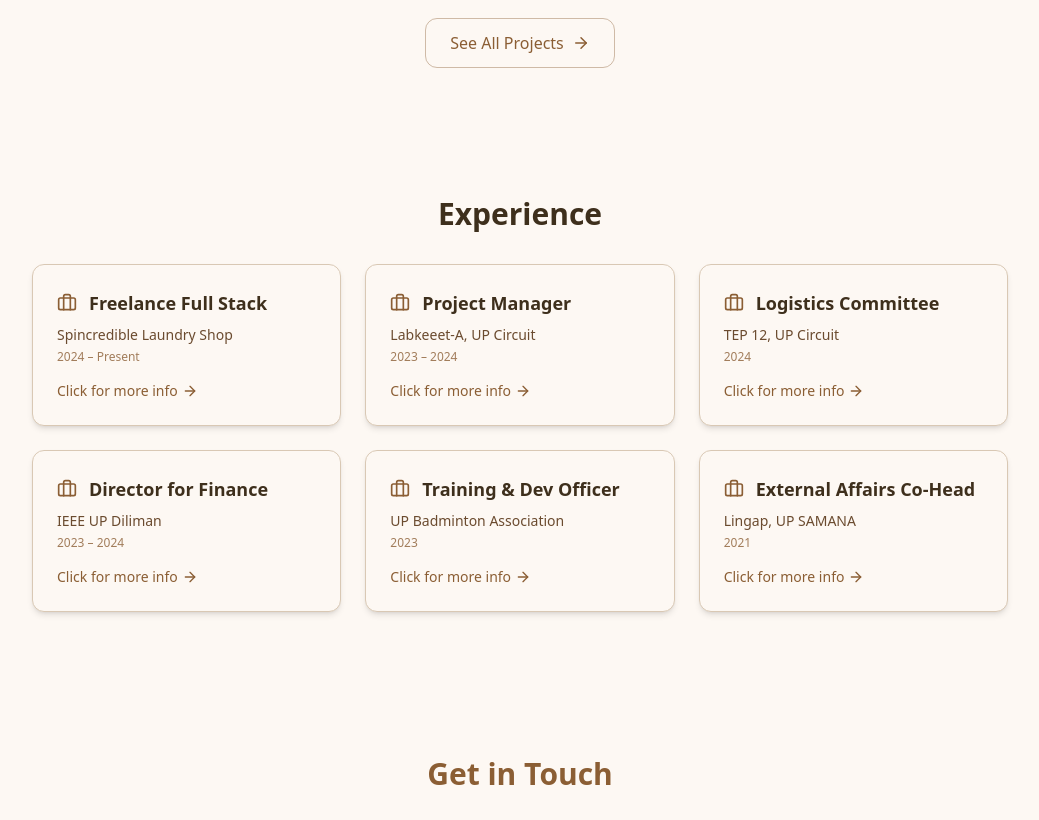
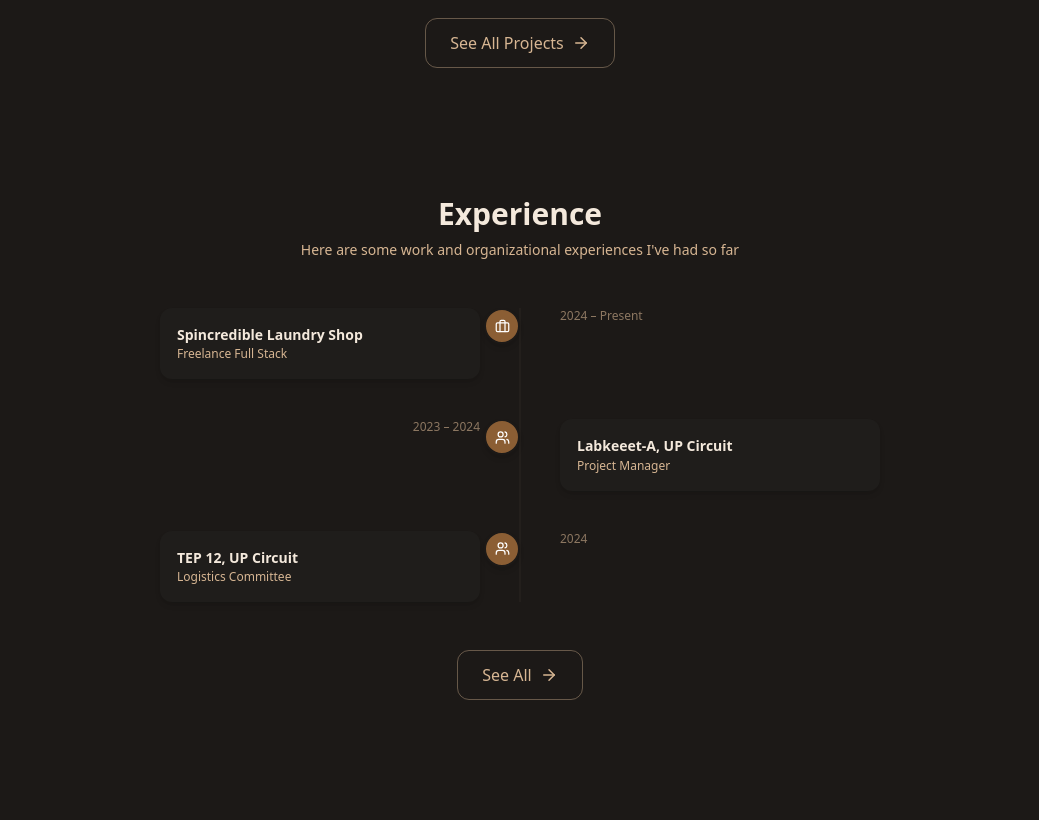
Before and after one commit to lyle0129/lyle-trillanes-portfolio, a React (Vite) app in the folder trillanes-lyle/: page / in a window 1280 px wide. Shown: the part 1960-2780 px from the top of the page, without its empty margins (120-1159 px from the left). Built offline with nearby package versions, Linux system fonts and the light colour scheme.

Commit message:
Experiences timeline.

```diff
--- a/trillanes-lyle/src/App.jsx
+++ b/trillanes-lyle/src/App.jsx
@@ -92,7 +92,8 @@ function DotGrid({ isDark }) {
 
 function App() {
   const [isDark, setIsDark] = useState(() => {
-    return localStorage.getItem("theme") === "dark";
+    const saved = localStorage.getItem("theme");
+    return saved ? saved === "dark" : true;
   });
 
   useEffect(() => {
@@ -111,7 +112,7 @@ function App() {
   function Layout() {
     return (
       <div className="relative bg-[#fdf8f3] text-[#3e2f1c] dark:bg-[#1c1917] dark:text-[#f4e9dc] transition-colors duration-500 min-h-screen">
-        <DotGrid isDark={isDark} />
+        {!window.matchMedia("(hover: none)").matches && <DotGrid isDark={isDark} />}
         <div className="relative z-10">
           <Outlet />
         </div>
--- a/trillanes-lyle/src/components/Experience.jsx
+++ b/trillanes-lyle/src/components/Experience.jsx
@@ -1,201 +1,224 @@
-import { useState, useEffect } from "react";
-import { X, Briefcase, ArrowRight } from "lucide-react";
-import { motion } from "framer-motion";
+import { useState } from "react";
+import { Briefcase, Users, ArrowRight, ChevronUp, ChevronDown } from "lucide-react";
+import { motion, AnimatePresence } from "framer-motion";
+import experiences from "./data/ExperienceData";
 
-const experiences = [
-  {
-    role: "Freelance Full Stack",
-    company: "Spincredible Laundry Shop",
-    date: "2024 – Present",
-    highlights: [
-      "Developed a POS system (TuldokBenta) deployed as a web application using React, Express, and PostgreSQL, which is used in the family business to help keep track of daily sales and inventory.",
-      "Automated laundry shop workflow and maintained operational integrity through streamlined processes.",
-      "Oversee daily shop operations, including closing procedures, cash handling, and contributing to key business decisions.",
-      "Implemented CI/CD pipelines that constantly updates for the ease of use of the Application.",
-    ],
-  },
-  {
-    role: "Project Manager",
-    company: "Labkeeet-A, UP Circuit",
-    date: "2023 – 2024",
-    highlights: [
-      "Facilitated the overall execution of this project from marketing to operations.",
-      "Coordinated project milestones and deliverables.",
-      "Delivered a record-breaking increase in social media reach and interaction with an increase of 15.6K in the total reach breakdown.",
-    ],
-  },
-  {
-    role: "Logistics Committee",
-    company: "TEP 12, UP Circuit",
-    date: "2024",
-    highlights: [
-      "The E-Waste Project (TEP) is an annual event that seeks to address the increasing environmental risks and hazards brought about by the improper disposal of electronic waste.",
-      "Helped in overseeing storage management operations, ensuring proper organization and accessibility.",
-      "Developed an automated inventory management app using Google Appscript and integrated it with Google Sheets and Google Forms.",
-    ],
-  },
-  {
-    role: "Director for Finance",
-    company: "IEEE UP Diliman",
-    date: "2023 – 2024",
-    highlights: [
-      "Spearheaded the Finance committee for the Institute of Electrical and Electronics Engineers University of the Philippines Diliman Student Branch.",
-      "Fulfilled to liquefy frozen assets of 2 years in this term, raising the organization’s operation equity to more than 500%.",
-      "Guided in the return of merchandise selling as one of its income-generating activities.",
-      "Responsible for securing sponsorships from partner companies with our events.",
-    ],
-  },
-  {
-    role: "Training & Dev Officer",
-    company: "UP Badminton Association",
-    date: "2023",
-    highlights: [
-      "Planned and oversaw activities and responsibilities bestowed upon the Training and Development committee.",
-      "Helped with the planning and execution of the 2nd BadAss League Cup.",
-    ],
-  },
-  {
-    role: "External Affairs Co-Head",
-    company: "Lingap, UP SAMANA",
-    date: "2021",
-    highlights: [
-      "Secured 60% of the total funds collected during the fundraising event by successfully closing individual donor contributions.",
-      "Managed external Sponsorships, partnerships, and donations.",
-      "Organized outreach initiatives and provided documentation.",
-    ],
-  },
-];
+const PREVIEW_COUNT = 3;
 
 export default function Experience() {
-  const [selectedExp, setSelectedExp] = useState(null);
+  const [showAll, setShowAll] = useState(false);
+  const [hoveredIndex, setHoveredIndex] = useState(null);
+  const [expandedIndex, setExpandedIndex] = useState(null);
 
-  useEffect(() => {
-    const handleKeyDown = (e) => {
-      if (e.key === "Escape") {
-        setSelectedExp(null);
-        // Restore history if modal was opened
-        if (window.history.state?.modalOpen) {
-          window.history.back();
-        }
-      }
-    };
-
-    const handlePopState = () => {
-      // When user presses the back button
-      if (selectedExp) {
-        setSelectedExp(null);
-      }
-    };
-
-    // When modal opens, push a new state so Back closes it
-    if (selectedExp) {
-      window.history.pushState({ modalOpen: true }, "");
-    }
-
-    window.addEventListener("keydown", handleKeyDown);
-    window.addEventListener("popstate", handlePopState);
-
-    return () => {
-      window.removeEventListener("keydown", handleKeyDown);
-      window.removeEventListener("popstate", handlePopState);
-    };
-  }, [selectedExp]);
+  const displayed = showAll ? experiences : experiences.slice(0, PREVIEW_COUNT);
 
   return (
-    <section id="experience" className="py-16">
-      <h2 className="text-3xl font-bold mb-8 text-center">Experience</h2>
+    <section id="experience" className="py-16 px-4 sm:px-8">
+      {/* Header */}
+      <h2 className="text-3xl font-bold mb-2 text-center text-[#3e2f1c] dark:text-[#f4e9dc]">
+        Experience
+      </h2>
+      <p className="text-center text-sm text-[#8b5e34] dark:text-[#d7b693] mb-12">
+        Here are some work and organizational experiences I've had so far
+      </p>
 
-      {/* Experience Grid */}
-      <div className="grid grid-cols-1 sm:grid-cols-2 lg:grid-cols-3 gap-6">
-        {experiences.map((exp, index) => (
+      {/* Timeline */}
+      <div className="relative max-w-3xl mx-auto">
+        {/* Vertical line — centered on md+, left-pinned on mobile */}
+        <div className="absolute left-5 sm:left-5 md:left-1/2 md:-translate-x-1/2 top-0 bottom-0 w-px bg-[#d9c8b4] dark:bg-[#2a2623]" />
+
+        <div className="flex flex-col gap-10">
+          {displayed.map((exp, index) => {
+            const isLeft = index % 2 === 0;
+            const isHovered = hoveredIndex === index;
+            const Icon = exp.type === "work" ? Briefcase : Users;
+
+            return (
               <motion.div
                 key={index}
-          onClick={() => setSelectedExp(exp)}
-          initial={{ opacity: 0, scale: 0.95, y: 12 }}
-          whileInView={{ opacity: 1, scale: 1, y: 0 }}
-          transition={{
-            duration: 0.3,
-            ease: "easeOut",
-            delay: index * 0.1, // 👈 optional stagger effect
+                initial={{ opacity: 0, y: 16 }}
+                whileInView={{ opacity: 1, y: 0 }}
+                transition={{ duration: 0.35, ease: "easeOut", delay: index * 0.07 }}
+                viewport={{ once: true, amount: 0.3 }}
+                className="relative flex items-start"
+              >
+                {/* Mobile layout — dot on left, card + date on right */}
+                <div className="flex md:hidden w-full items-start">
+                  {/* Dot */}
+                  <div
+                    className="z-10 w-9 h-9 shrink-0 rounded-full flex items-center justify-center shadow-md border-2 border-[#fdf8f3] dark:border-[#1c1917] transition-transform duration-300"
+                    style={{
+                      backgroundColor: exp.accentColor,
+                      transform: expandedIndex === index ? "scale(1.2)" : "scale(1)",
                     }}
-          viewport={{ once: true, amount: 0.3 }} // 👈 triggers each time card enters
-          className="bg-[#fdf8f3] dark:bg-[#1f1d1b] p-6 rounded-xl shadow-md border border-[#d9c8b4] dark:border-[#2a2623] cursor-pointer hover:translate-y-[-3px] hover:shadow-lg transition"
                   >
-          {/* <div
-            key={index}
-            onClick={() => setSelectedExp(exp)}
-            className="bg-[#fdf8f3] dark:bg-[#1f1d1b] p-6 rounded-xl shadow-md border border-[#d9c8b4] dark:border-[#2a2623] cursor-pointer hover:translate-y-[-3px] hover:shadow-lg transition"
-          > */}
-            <div className="flex items-center gap-3 mb-2">
-              <Briefcase className="text-[#8b5e34] dark:text-[#d7b693]" size={20} />
-              <h3 className="text-lg font-semibold text-[#3e2f1c] dark:text-[#f4e9dc]">
-                {exp.role}
-              </h3>
+                    <Icon size={15} color="#fff" />
                   </div>
-            <p className="text-sm text-[#6b4b2f] dark:text-[#d1bfa7] mb-1">
-              {exp.company}
-            </p>
-            <span className="text-xs text-[#8b5e34]/80 dark:text-[#d7b693]/70 block mb-4">
+                  {/* Card + date */}
+                  <div className="ml-4 flex-1 min-w-0">
+                    <span className="block text-xs text-[#8b5e34]/70 dark:text-[#d7b693]/60 mb-1.5">
                       {exp.date}
                     </span>
-
-            {/* 🔹 "Click for more info" Indicator */}
-            <div className="flex items-center text-[#8b5e34] dark:text-[#d7b693] text-sm font-medium group">
-              <span className="mr-1">Click for more info</span>
-              <ArrowRight
-                size={16}
-                className="transition-transform duration-300 group-hover:translate-x-1"
+                    <TimelineCard
+                      exp={exp}
+                      isHovered={isHovered}
+                      onMouseEnter={() => setHoveredIndex(index)}
+                      onMouseLeave={() => setHoveredIndex(null)}
+                      accentColor={exp.accentColor}
+                      fullWidth
+                      isMobileExpanded={expandedIndex === index}
+                      onMobileToggle={() =>
+                        setExpandedIndex((prev) => (prev === index ? null : index))
+                      }
                     />
                   </div>
-          {/* </div> */}
-          </motion.div>
-        ))}
                 </div>
 
-      {/* Modal */}
-      {selectedExp && (
+                {/* Desktop layout — alternating */}
+                <div className="hidden md:flex w-full items-start">
+                  {/* Dot */}
                   <div
-          className="fixed inset-0 bg-black/40 backdrop-blur-sm flex items-center justify-center z-50 px-4"
-          onClick={() => setSelectedExp(null)}
+                    className="absolute left-1/2 -translate-x-1/2 z-10 w-9 h-9 rounded-full flex items-center justify-center shadow-md border-2 border-[#fdf8f3] dark:border-[#1c1917] transition-transform duration-300"
+                    style={{
+                      backgroundColor: exp.accentColor,
+                      transform: `translateX(-50%) ${isHovered ? "scale(1.2)" : "scale(1)"}`,
+                    }}
                   >
-          <div
-            className="relative bg-white dark:bg-[#2b2521] p-6 rounded-xl shadow-xl w-full max-w-lg max-h-[85vh] overflow-y-auto"
-            onClick={(e) => e.stopPropagation()}
-          >
-            {/* Close Button */}
-            <button
-              onClick={() => setSelectedExp(null)}
-              className="absolute top-3 right-3 text-gray-400 hover:text-gray-700 dark:hover:text-gray-200 transition"
-            >
-              <X size={22} />
-            </button>
-
-            {/* Modal Content */}
-            <div className="flex items-center gap-3 mb-3">
-              <Briefcase className="text-[#8b5e34] dark:text-[#d7b693]" size={24} />
-              <h2 className="text-xl font-semibold text-[#3e2f1c] dark:text-[#f4e9dc]">
-                {selectedExp.role}
-              </h2>
+                    <Icon size={15} color="#fff" />
                   </div>
 
-            <p className="text-sm text-[#6b4b2f] dark:text-[#d1bfa7] mb-1">
-              {selectedExp.company}
-            </p>
-            <span className="block text-xs text-[#8b5e34]/80 dark:text-[#d7b693]/70 mb-4">
-              {selectedExp.date}
+                  {isLeft ? (
+                    <>
+                      <div className="w-1/2 pr-10 flex justify-end">
+                        <TimelineCard
+                          exp={exp}
+                          isHovered={isHovered}
+                          onMouseEnter={() => setHoveredIndex(index)}
+                          onMouseLeave={() => setHoveredIndex(null)}
+                          accentColor={exp.accentColor}
+                        />
+                      </div>
+                      <div className="w-1/2 pl-10 flex items-center">
+                        <span className="text-xs text-[#8b5e34]/70 dark:text-[#d7b693]/60">
+                          {exp.date}
                         </span>
+                      </div>
+                    </>
+                  ) : (
+                    <>
+                      <div className="w-1/2 pr-10 flex justify-end items-center">
+                        <span className="text-xs text-[#8b5e34]/70 dark:text-[#d7b693]/60">
+                          {exp.date}
+                        </span>
+                      </div>
+                      <div className="w-1/2 pl-10">
+                        <TimelineCard
+                          exp={exp}
+                          isHovered={isHovered}
+                          onMouseEnter={() => setHoveredIndex(index)}
+                          onMouseLeave={() => setHoveredIndex(null)}
+                          accentColor={exp.accentColor}
+                        />
+                      </div>
+                    </>
+                  )}
+                </div>
+              </motion.div>
+            );
+          })}
+        </div>
+      </div>
 
-            <h3 className="text-md font-semibold text-[#3e2f1c] dark:text-[#f4e9dc] mb-2">
-              Highlights
-            </h3>
-            <ul className="list-disc pl-5 space-y-2 text-sm text-[#6b4b2f] dark:text-[#d1bfa7]">
-              {selectedExp.highlights.map((point, idx) => (
-                <li key={idx}>{point}</li>
-              ))}
-            </ul>
-          </div>
+      {/* See All / Show Less */}
+      {experiences.length > PREVIEW_COUNT && (
+        <div className="flex justify-center mt-12">
+          <button
+            onClick={() => setShowAll((prev) => !prev)}
+            className="flex items-center gap-2 px-6 py-3 rounded-xl border border-[#8b5e34]/40 dark:border-[#d7b693]/40 text-[#8b5e34] dark:text-[#d7b693] hover:bg-[#8b5e34] hover:dark:bg-[#d7b693] hover:text-white hover:dark:text-[#1c1917] hover:border-transparent transition font-medium"
+          >
+            {showAll ? (
+              <>
+                Show Less <ChevronUp size={18} />
+              </>
+            ) : (
+              <>
+                See All <ArrowRight size={18} />
+              </>
+            )}
+          </button>
         </div>
       )}
     </section>
   );
 }
+
+function TimelineCard({ exp, isHovered, onMouseEnter, onMouseLeave, accentColor, fullWidth, isMobileExpanded, onMobileToggle }) {
+  const showHighlights = onMobileToggle ? isMobileExpanded : isHovered;
+
+  return (
+    <div
+      onMouseEnter={onMouseEnter}
+      onMouseLeave={onMouseLeave}
+      className={`relative cursor-default rounded-xl border bg-[#fdf8f3] dark:bg-[#1f1d1b] shadow-md transition-all duration-300 ${fullWidth ? "w-full" : "w-full max-w-xs"}`}
+      style={{
+        borderColor: showHighlights ? accentColor : "transparent",
+        borderWidth: "1.5px",
+        boxShadow: showHighlights
+          ? `0 0 0 1px ${accentColor}33, 0 8px 24px ${accentColor}22`
+          : undefined,
+      }}
+    >
+      {/* Always-visible header */}
+      <div
+        className={`p-4 flex items-start justify-between gap-2 ${onMobileToggle ? "cursor-pointer select-none" : ""}`}
+        onClick={onMobileToggle}
+      >
+        <div>
+          <p className="text-sm font-semibold text-[#3e2f1c] dark:text-[#f4e9dc] leading-snug">
+            {exp.company}
+          </p>
+          <p className="text-xs text-[#8b5e34] dark:text-[#d7b693] mt-0.5">{exp.role}</p>
+        </div>
+
+        {/* Chevron — mobile only */}
+        {onMobileToggle && (
+          <motion.div
+            animate={{ rotate: isMobileExpanded ? 180 : 0 }}
+            transition={{ duration: 0.2 }}
+            className="shrink-0 mt-0.5"
+          >
+            <ChevronDown size={16} style={{ color: accentColor }} />
+          </motion.div>
+        )}
+      </div>
+
+      {/* Highlights — hover on desktop, tap-toggle on mobile */}
+      <AnimatePresence>
+        {showHighlights && (
+          <motion.div
+            initial={{ opacity: 0, height: 0 }}
+            animate={{ opacity: 1, height: "auto" }}
+            exit={{ opacity: 0, height: 0 }}
+            transition={{ duration: 0.25, ease: "easeInOut" }}
+            className="overflow-hidden"
+          >
+            <ul className="px-4 pb-4 space-y-1.5 border-t border-[#d9c8b4] dark:border-[#2a2623] pt-3">
+              {exp.highlights.map((point, idx) => (
+                <li
+                  key={idx}
+                  className="flex gap-2 text-xs text-[#6b4b2f] dark:text-[#d1bfa7] leading-relaxed"
+                >
+                  <span
+                    className="mt-1.5 w-1.5 h-1.5 rounded-full shrink-0"
+                    style={{ backgroundColor: accentColor }}
+                  />
+                  {point}
+                </li>
+              ))}
+            </ul>
+          </motion.div>
+        )}
+      </AnimatePresence>
+    </div>
+  );
+}
--- a/trillanes-lyle/src/components/Projects.jsx
+++ b/trillanes-lyle/src/components/Projects.jsx
@@ -58,7 +58,7 @@ export default function Projects({ showAll = false }) {
 
   return (
     <section id="projects" className="py-16 px-4 sm:px-8">
-      <h2 className="text-3xl font-bold mb-8 text-center">Featured Projects</h2>
+      <h2 className="text-3xl font-bold mb-8 text-center">{showAll ? "Projects" : "Featured Projects"}</h2>
 
       {/* Project Grid */}
       <div className="grid grid-cols-1 sm:grid-cols-2 lg:grid-cols-3 gap-6">
--- /dev/null
+++ b/trillanes-lyle/src/components/data/ExperienceData.js
@@ -0,0 +1,77 @@
+const experiences = [
+  {
+    role: "Freelance Full Stack",
+    company: "Spincredible Laundry Shop",
+    date: "2024 – Present",
+    type: "work",
+    accentColor: "#8b5e34",
+    highlights: [
+      "Developed a POS system (TuldokBenta) deployed as a web application using React, Express, and PostgreSQL, which is used in the family business to help keep track of daily sales and inventory.",
+      "Automated laundry shop workflow and maintained operational integrity through streamlined processes.",
+      "Oversee daily shop operations, including closing procedures, cash handling, and contributing to key business decisions.",
+      "Implemented CI/CD pipelines that constantly updates for the ease of use of the Application.",
+    ],
+  },
+  {
+    role: "Project Manager",
+    company: "Labkeeet-A, UP Circuit",
+    date: "2023 – 2024",
+    type: "org",
+    accentColor: "#8b5e34",
+    highlights: [
+      "Facilitated the overall execution of this project from marketing to operations.",
+      "Coordinated project milestones and deliverables.",
+      "Delivered a record-breaking increase in social media reach and interaction with an increase of 15.6K in the total reach breakdown.",
+    ],
+  },
+  {
+    role: "Logistics Committee",
+    company: "TEP 12, UP Circuit",
+    date: "2024",
+    type: "org",
+    accentColor: "#8b5e34",
+    highlights: [
+      "The E-Waste Project (TEP) is an annual event that seeks to address the increasing environmental risks and hazards brought about by the improper disposal of electronic waste.",
+      "Helped in overseeing storage management operations, ensuring proper organization and accessibility.",
+      "Developed an automated inventory management app using Google Appscript and integrated it with Google Sheets and Google Forms.",
+    ],
+  },
+  {
+    role: "Director for Finance",
+    company: "IEEE UP Diliman",
+    date: "2023 – 2024",
+    type: "org",
+    accentColor: "#8b5e34",
+    highlights: [
+      "Spearheaded the Finance committee for the Institute of Electrical and Electronics Engineers University of the Philippines Diliman Student Branch.",
+      "Fulfilled to liquefy frozen assets of 2 years in this term, raising the organization's operation equity to more than 500%.",
+      "Guided in the return of merchandise selling as one of its income-generating activities.",
+      "Responsible for securing sponsorships from partner companies with our events.",
+    ],
+  },
+  {
+    role: "Training & Dev Officer",
+    company: "UP Badminton Association",
+    date: "2023",
+    type: "org",
+    accentColor: "#8b5e34",
+    highlights: [
+      "Planned and oversaw activities and responsibilities bestowed upon the Training and Development committee.",
+      "Helped with the planning and execution of the 2nd BadAss League Cup.",
+    ],
+  },
+  {
+    role: "External Affairs Co-Head",
+    company: "Lingap, UP SAMANA",
+    date: "2021",
+    type: "org",
+    accentColor: "#8b5e34",
+    highlights: [
+      "Secured 60% of the total funds collected during the fundraising event by successfully closing individual donor contributions.",
+      "Managed external Sponsorships, partnerships, and donations.",
+      "Organized outreach initiatives and provided documentation.",
+    ],
+  },
+];
+
+export default experiences;
```
Lines whose indentation alone changed are shown as unchanged.
